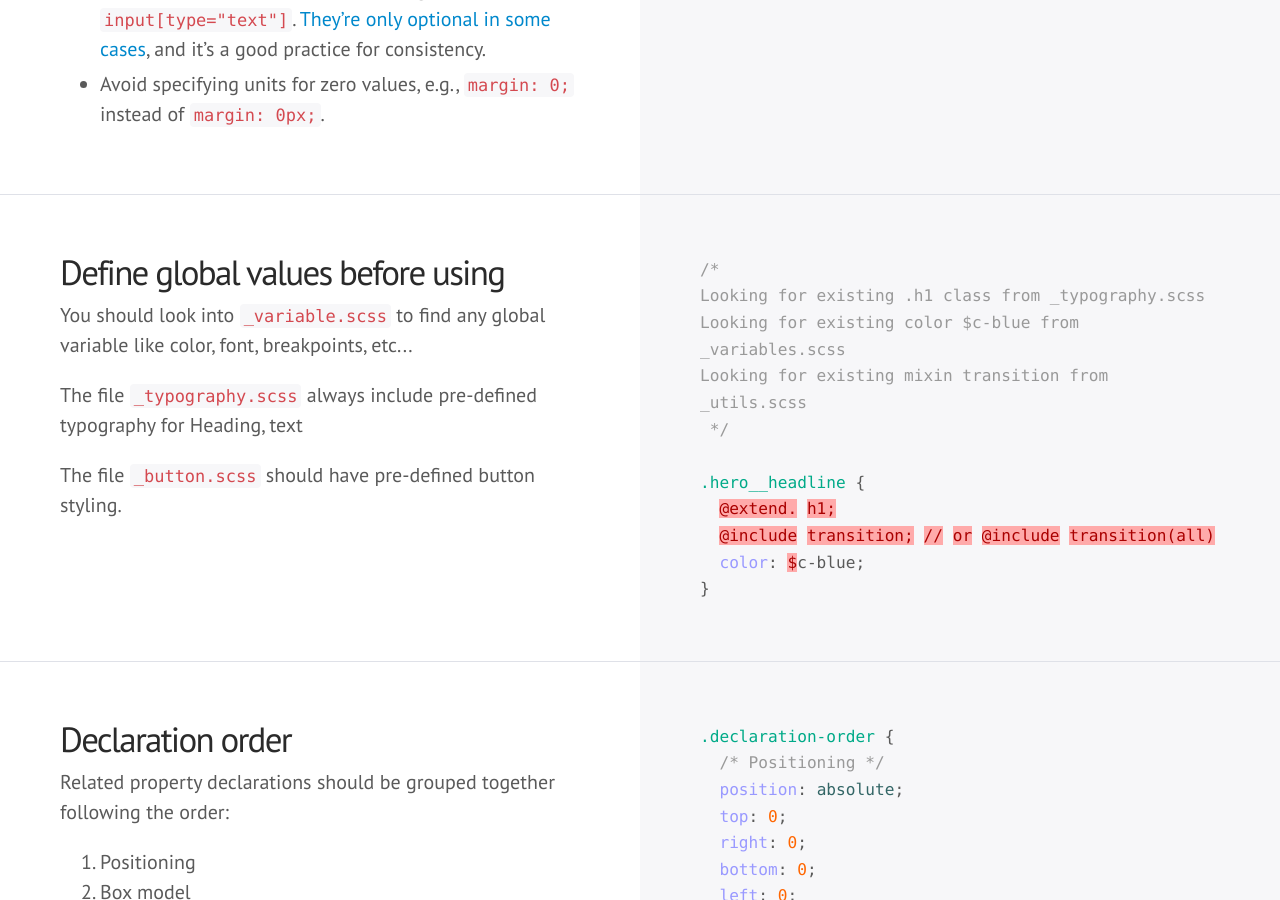
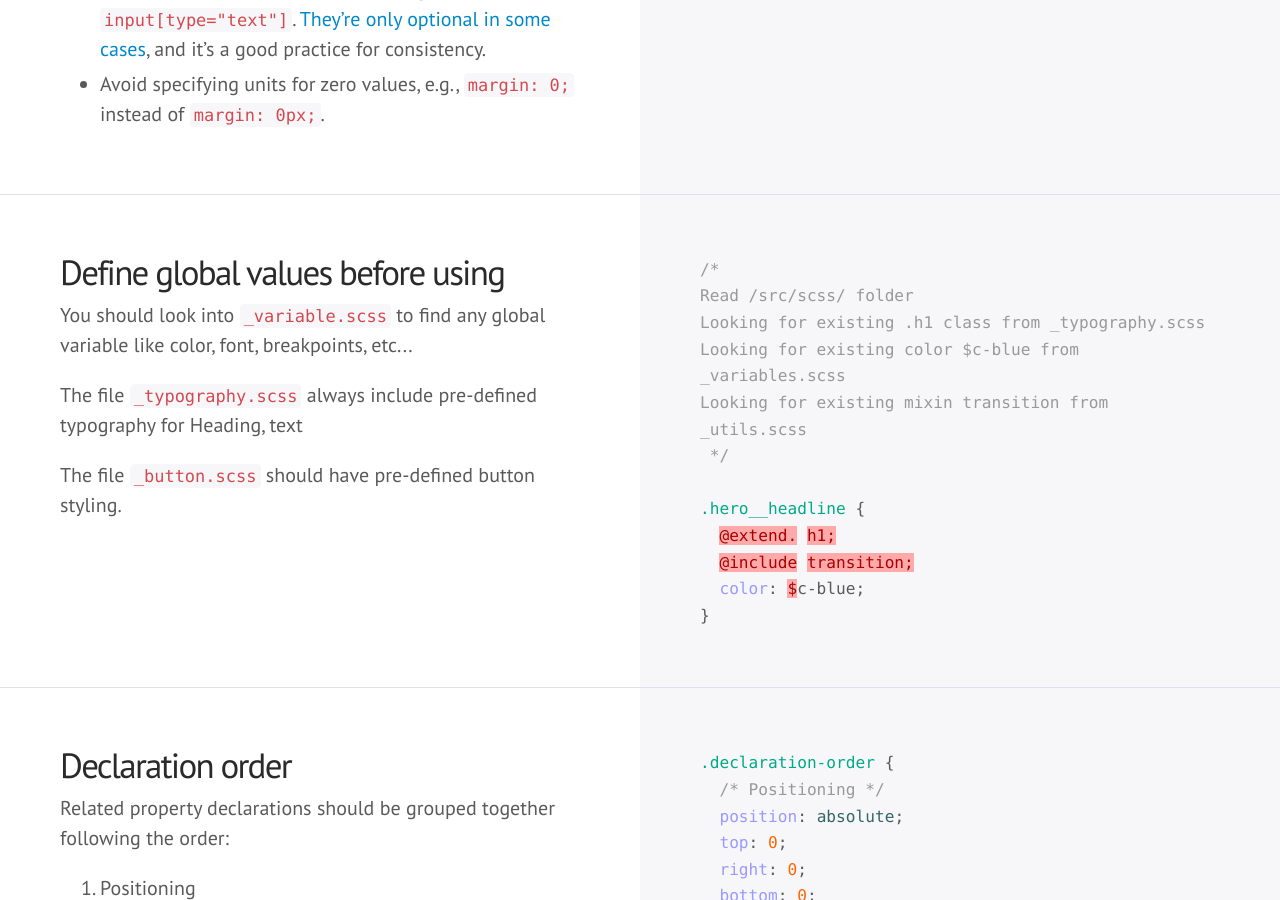
Before and after one commit to Solis-Lab-Solution/code-standards, a Jekyll site: the page built from index.html, in a window 1280 px wide and 900 px high, scrolled down 5345 px. Built offline with Jekyll 4.4.1, drawn with Linux system fonts in a browser that asks for light colours; some web fonts are replaced; Markdown is read by kramdown in place of the engine named in the settings; comment, search, counter and statistics services are not loaded.

Commit message:
Update comment in Define

```diff
--- a/_includes/css/define.scss
+++ b/_includes/css/define.scss
@@ -1,4 +1,5 @@
 /*
+Read /src/scss/ folder
 Looking for existing .h1 class from _typography.scss
 Looking for existing color $c-blue from _variables.scss
 Looking for existing mixin transition from _utils.scss
@@ -6,6 +7,6 @@ Looking for existing mixin transition from _utils.scss
 
 .hero__headline {
   @extend. h1;
-  @include transition; // or @include transition(all)
+  @include transition;
   color: $c-blue;
 }
```
